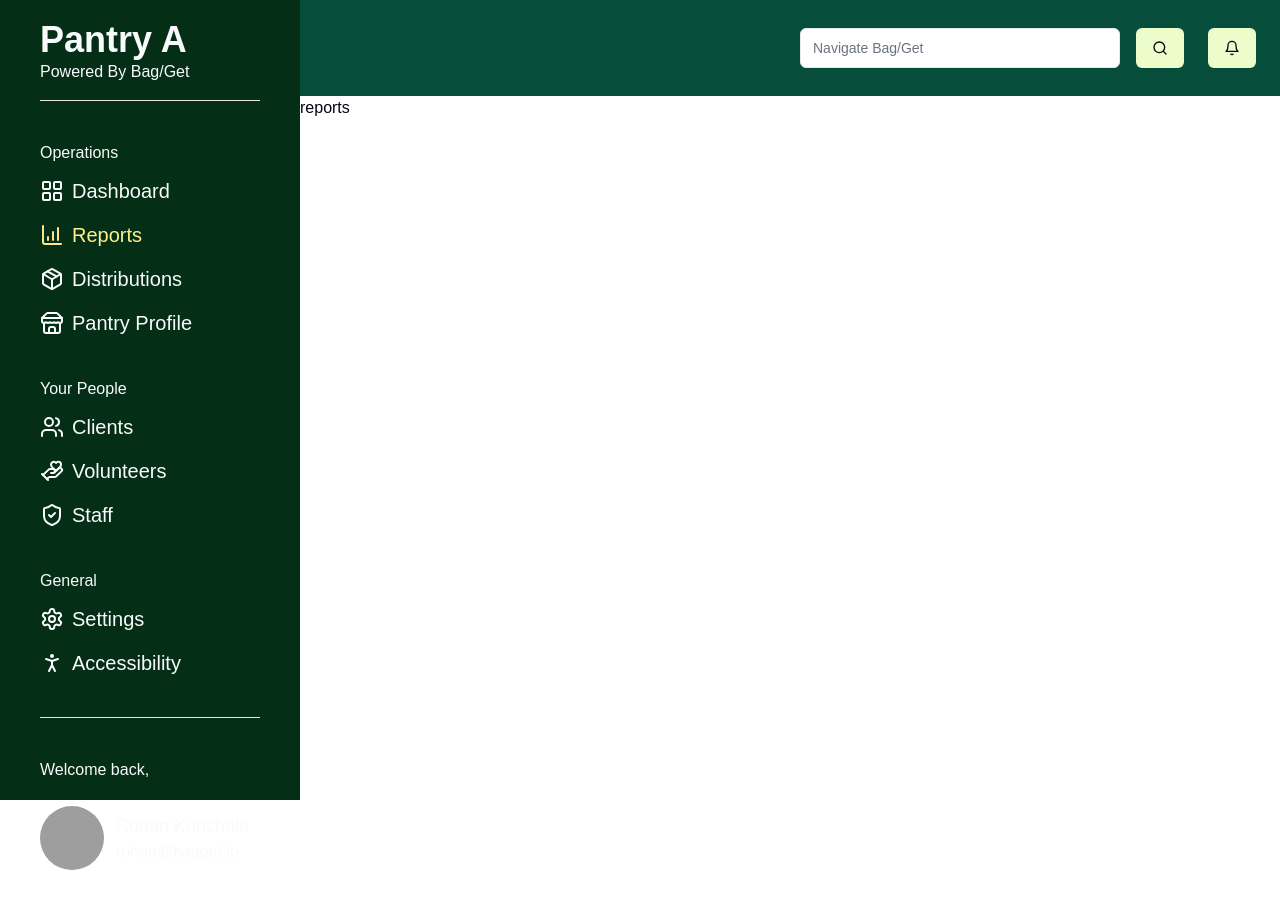
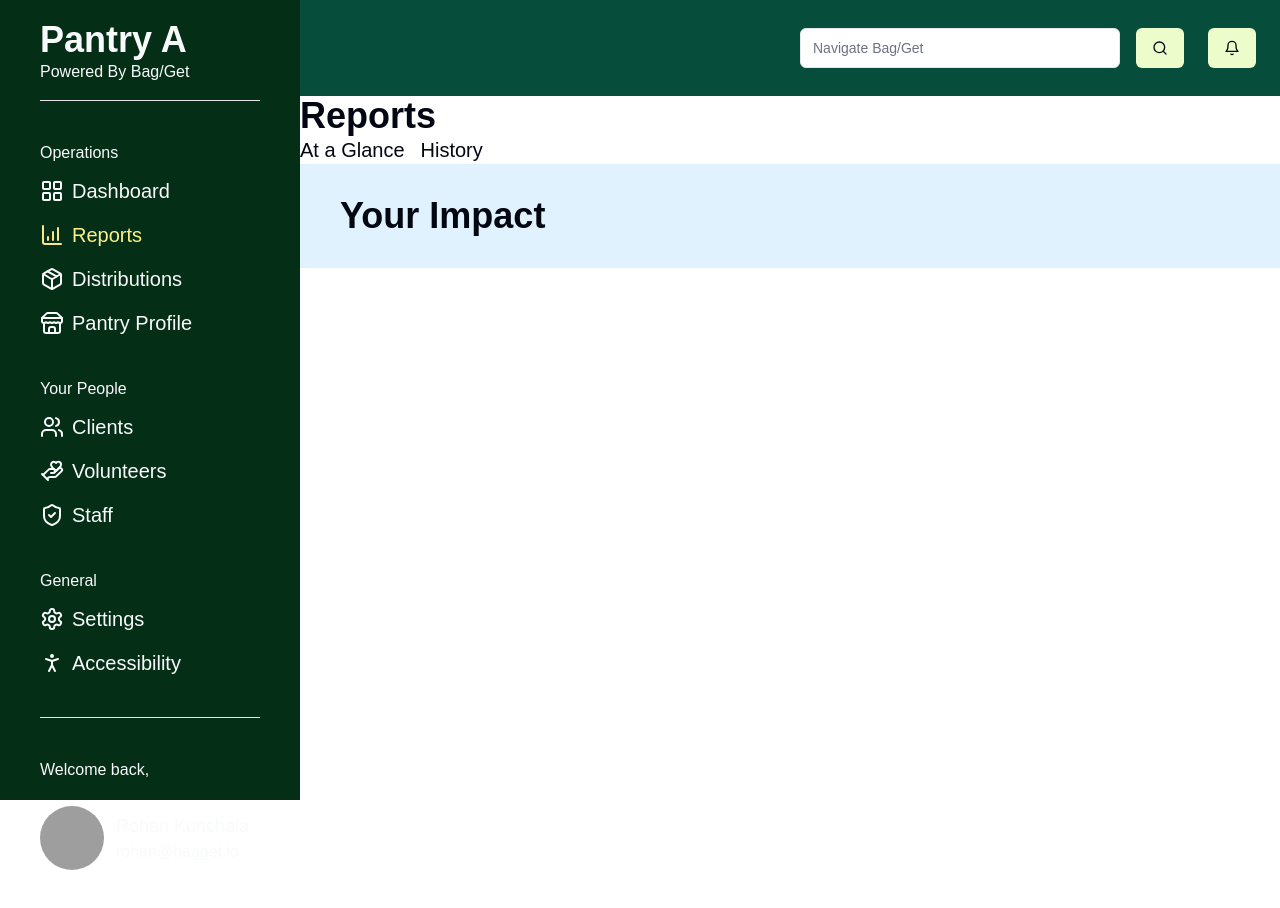
Before and after one commit to Bag-Get/bagget.app, a Next.js app: page /reports in a window 1280 px wide. Built offline with nearby package versions, Linux system fonts and the light colour scheme; grey boxes are pictures that could not be loaded.

Commit message:
began working on reports page

```diff
--- a/app/reports/layout.tsx
+++ b/app/reports/layout.tsx
@@ -1,3 +1,5 @@
+import { Heading } from "@/components/ui/typography";
+import Link from "next/link";
 import React from "react";
 
 
@@ -8,7 +10,24 @@ export default function ReportsLayout({
 }>) {
 
   return (
-    <div>
+    <div className="flex flex-col">
+        <div className="">
+          <Heading styles={{color: "text-gray-950"}}>
+            Reports
+          </Heading>
+          <div className="flex gap-4">
+            <Link href="/">
+              <Heading size="h2" styles={{weight: "font-medium", color: "text-gray-950"}}>
+                At a Glance
+              </Heading>
+            </Link>
+            <Link href="/">
+              <Heading size="h2" styles={{weight: "font-medium", color: "text-gray-950"}}>
+                History
+              </Heading>
+            </Link>
+          </div>
+        </div>
         {children}
     </div>
   );
--- a/app/reports/page.tsx
+++ b/app/reports/page.tsx
@@ -1,8 +1,21 @@
 import React from "react";
+import { Heading } from "@/components/ui/typography"
 
 export default function Reports() {
 
     return (
-      <div>reports</div>
+      <main className="grid grid-cols-2">
+      <section className="bg-sky-100 col-span-2 px-10 py-8 flex flex-col gap-4">
+        <Heading styles={{color: "text-gray-950"}}>
+          Your Impact
+        </Heading>
+      </section>
+      <section className="px-10 py-8 flex flex-col gap-4">
+
+      </section>
+      <section className="px-10 py-8 flex flex-col gap-4">
+
+      </section>
+    </main>
     );
   }
```
